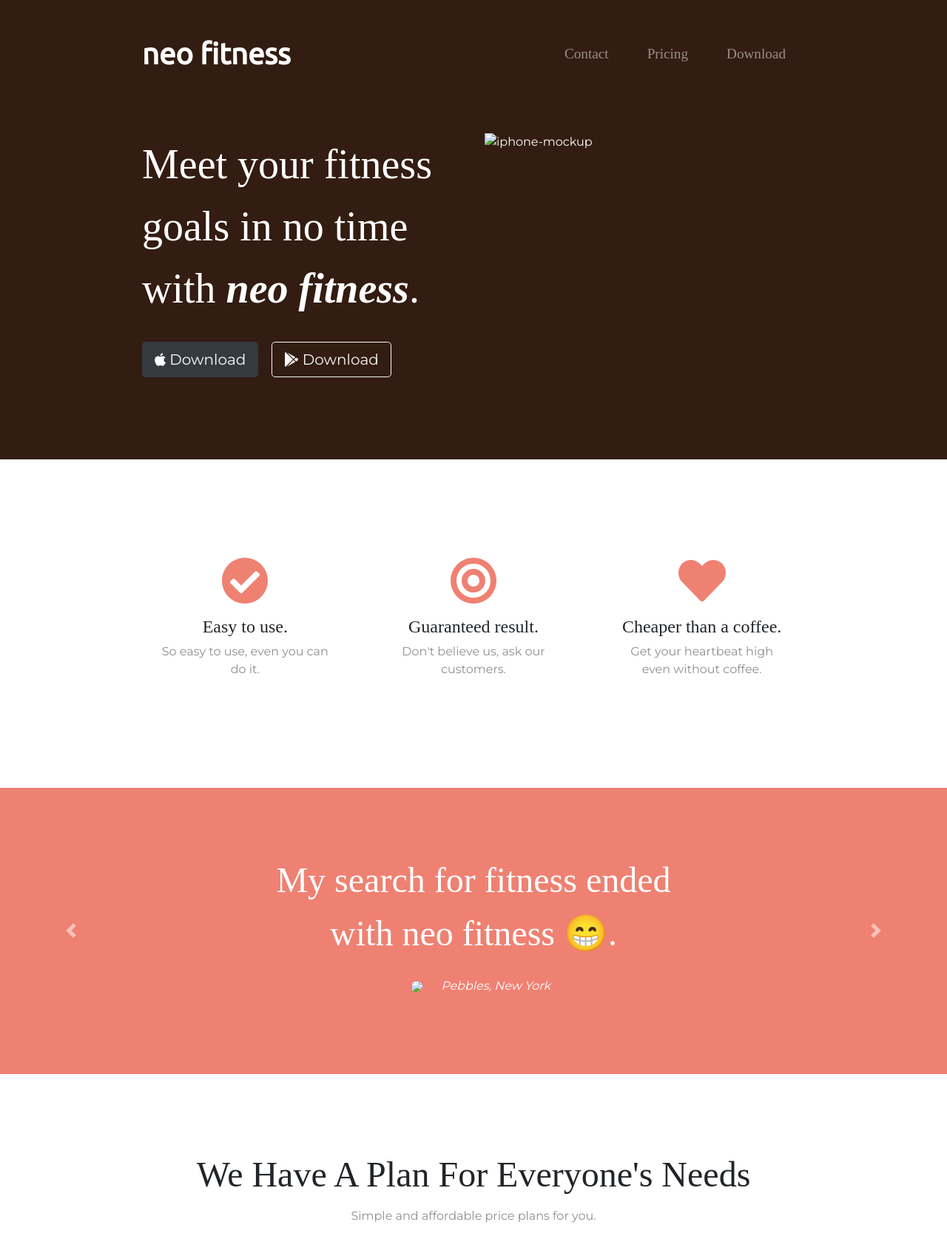
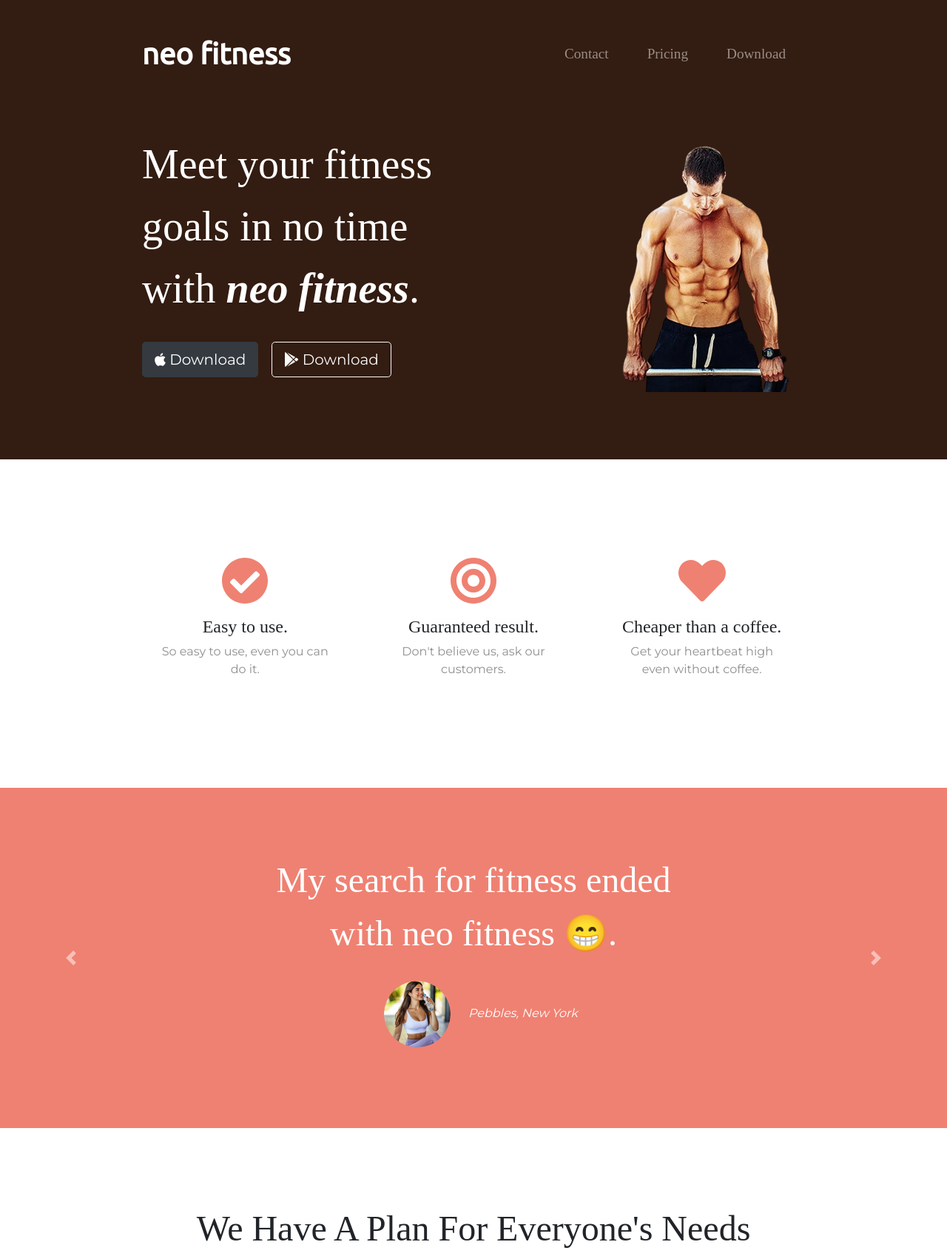
Before and after one commit to Kartik-Roy/Neo-Fitness, a plain HTML site: page index.html in a window 1280 px wide. Shown: the top 1702 px of the page at 74% size. Drawn offline with nearby package versions, Linux system fonts and the light colour scheme; files that its build step writes are made by us from their sources.

Commit message:
index.htnl

```diff
--- a/index.html
+++ b/index.html
@@ -10,7 +10,7 @@
 
   <!-- CSS Stylesheets -->
   <link rel="stylesheet" href="https://maxcdn.bootstrapcdn.com/bootstrap/4.0.0/css/bootstrap.min.css" integrity="sha384-Gn5384xqQ1aoWXA+058RXPxPg6fy4IWvTNh0E263XmFcJlSAwiGgFAW/dAiS6JXm" crossorigin="anonymous">
-  <link rel="stylesheet" href="css/styles.css">
+  <link rel="stylesheet" href="styles.css">
 
   <!-- Font Awesome -->
   <script defer src="https://use.fontawesome.com/releases/v5.0.7/js/all.js"></script>
@@ -66,7 +66,7 @@
         </div>
 
         <div class="col-lg-6">
-          <img class="title-image" src="images/1st.png" alt="iphone-mockup">
+          <img class="title-image" src="1st.png" alt="iphone-mockup">
         </div>
 
       </div>
@@ -115,12 +115,12 @@
       <div class="carousel-inner">
         <div class="carousel-item active container-fluid">
           <h2 class="testimonial-text">My search for fitness ended <br>with neo fitness 😁.</h2>
-          <img class="testimonial-image" src="images/woman.png">
+          <img class="testimonial-image" src="woman.png">
           <em>Pebbles, New York</em>
         </div>
         <div class="carousel-item container-fluid">
           <h2 class="testimonial-text">Place where destination and <br> journey shakes hand 😎.</h2>
-          <img class="testimonial-image" src="images/man.png">
+          <img class="testimonial-image" src="man.png">
           <em>Beverly, Illinois</em>
         </div>
       </div>
```
